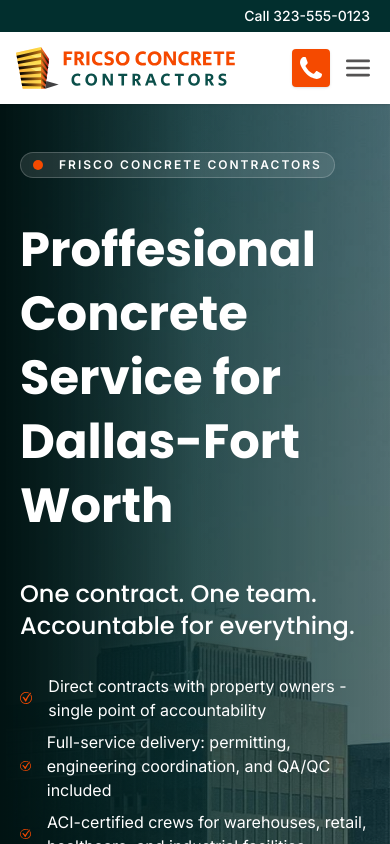
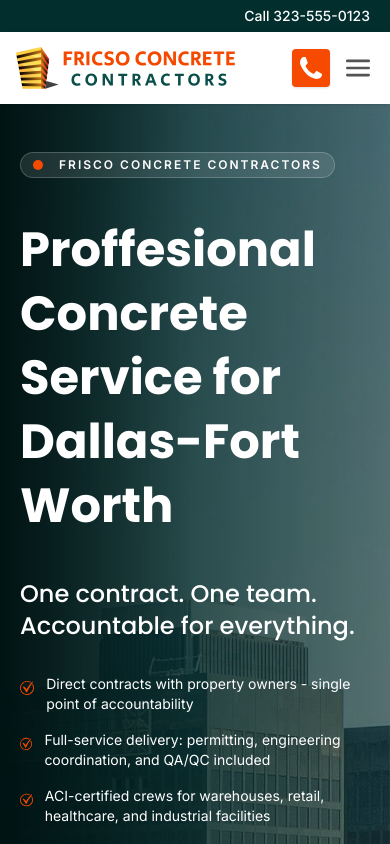
Before and after one commit to fahimurReza/site-template-gmbkingdom, a Next.js app: page / in a window 390 px wide. Shown: the top 844 px of the page. Built offline with nearby package versions, Linux system fonts and the light colour scheme.

Commit message:
(ui): responsive-Hero-04

```diff
--- a/app/(home)/components/hero-section/Content.tsx
+++ b/app/(home)/components/hero-section/Content.tsx
@@ -19,29 +19,29 @@ const Content = () => {
       <h2 className="text-2xl font-medium">
         One contract. One team. Accountable for everything.
       </h2>
-      <div className="mt-8">
-        <div className="flex gap-4 items-center mb-2">
-          <CheckCircle />
-          <span>
+      <ul className="mt-8 space-y-4">
+        <li className="flex gap-3 sm:gap-4 items-start">
+          <CheckCircle className="h-5 w-5 sm:h-6 sm:w-6 shrink-0 mt-1 text-brand-teal" />
+          <span className="text-sm sm:text-base">
             Direct contracts with property owners - single point of
             accountability
           </span>
-        </div>
-        <div className="flex gap-4 items-center mb-2">
-          <CheckCircle />
-          <span>
+        </li>
+        <li className="flex gap-3 sm:gap-4 items-start">
+          <CheckCircle className="h-5 w-5 sm:h-6 sm:w-6 shrink-0 mt-1 text-brand-teal" />
+          <span className="text-sm sm:text-base">
             Full-service delivery: permitting, engineering coordination, and
             QA/QC included
           </span>
-        </div>
-        <div className="flex gap-4 items-center mb-2">
-          <CheckCircle />
-          <span>
+        </li>
+        <li className="flex gap-3 sm:gap-4 items-start">
+          <CheckCircle className="h-5 w-5 sm:h-6 sm:w-6 shrink-0 mt-1 text-brand-teal" />
+          <span className="text-sm sm:text-base">
             ACI-certified crews for warehouses, retail, healthcare, and
             industrial facilities
           </span>
-        </div>
-      </div>
+        </li>
+      </ul>
     </main>
   );
 };
--- a/components/common/CheckCircle.tsx
+++ b/components/common/CheckCircle.tsx
@@ -1,9 +1,14 @@
 import Image from "next/image";
 
-const CheckCircle = () => {
+interface CheckCircleProps {
+  className?: string;
+}
+
+const CheckCircle = ({ className }: CheckCircleProps) => {
   return (
     <div className="flex items-center content-center">
       <Image
+        className={className}
         src="/icons/check-circle.svg"
         alt="Check Circle Icon"
         width={20}
```
